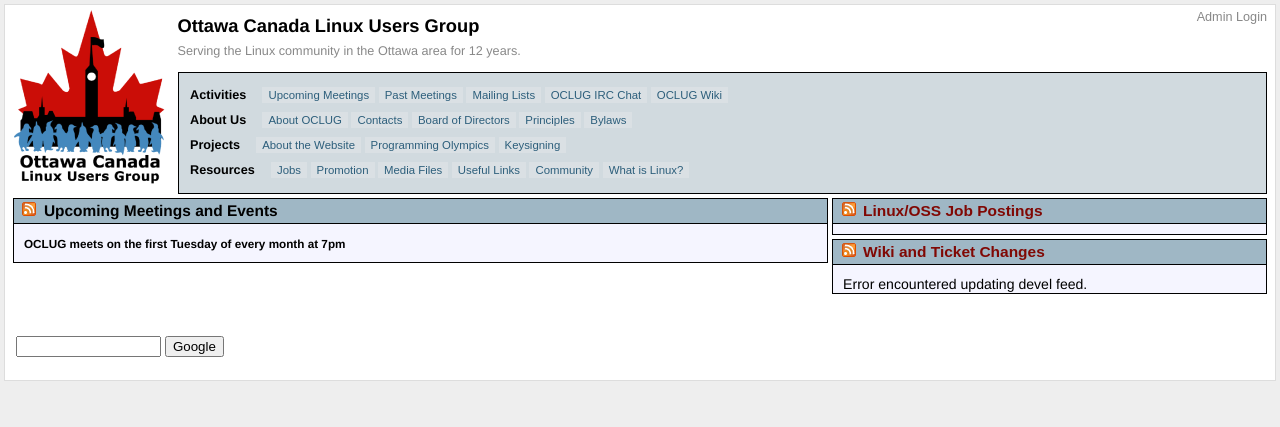
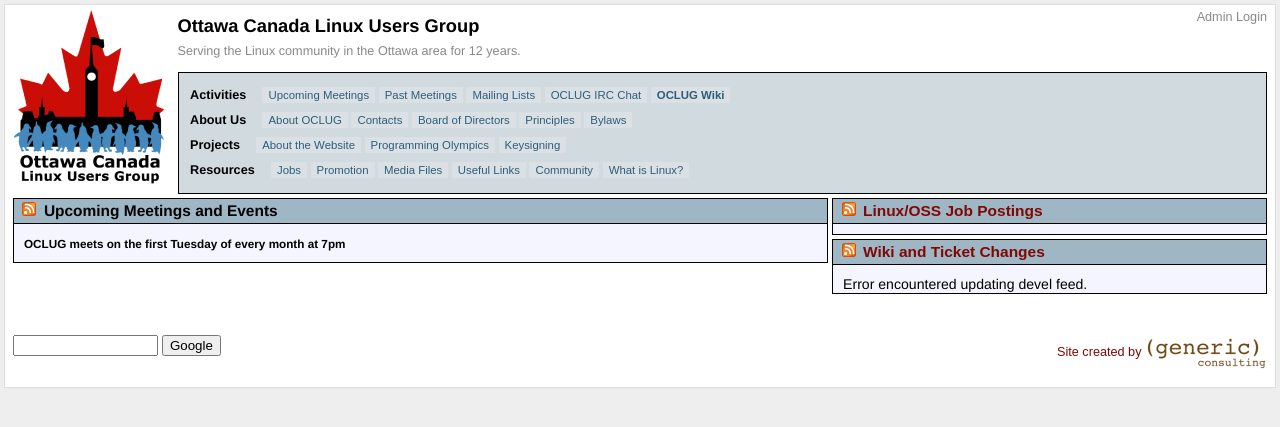
Before and after one commit to wardi/django-user-group, a Django app: template templates/meetings/upcoming.html in a window 1280 px wide. Shown: the top 427 px of the page. Run offline with Django 3.2, Linux system fonts and the light colour scheme; the template is opened without the code that fills it, so the values that code supplies are empty.

Commit message:
point front page "Wiki and Ticket Changes" at devel.oclug.on.ca/timeline, make link to wiki page more prominent, remove python2.3-specific symlink, add shameless plug for genericconsulting.ca
git-svn-id: http://devel.oclug.on.ca/svn/oclug_django_site/trunk@419 1404dbf3-0cdc-0310-83c5-af7e5224839b

```diff
--- a/templates/base_generic.html
+++ b/templates/base_generic.html
@@ -30,7 +30,7 @@
 <li><a href="/past_meetings/">Past Meetings</a></li>
 <li><a href="/mailing_lists/">Mailing Lists</a></li>
 <li><a href="/irc/">OCLUG IRC Chat</a></li>
-<li><a href="http://devel.oclug.on.ca/">OCLUG Wiki</a></li>
+<li><a href="http://devel.oclug.on.ca/"><b>OCLUG Wiki</b></a></li>
 </ul></li>
 <li>About Us
 <ul>
@@ -77,24 +77,20 @@
 <br clear="left">
 <br>
 
+<div class="develitem" style="float: right"><a
+href="http://genericconsulting.ca/">Site created by <img
+style="vertical-align:middle" src="/media/genericconsulting.png"
+alt="Generic Consulting" title="Generic Consulting" /></a></div>
 <div class="center">
 <form method="get" action="http://www.google.com/custom">
-<table cellspacing="0" border="0" style="background: #FFF;">
-<tr valign="top">
-<td>
-</td>
-<td>
 <input type="text" name="q" size="15" maxlength="255" value="" />
 <input type="submit" name="sa" value="Google" />
 <input type="hidden" name="cof" value="T:black;LW:155;L:http://www.oclug.on.ca/images/OCLUG_logo150px.png;LC:blue;LH:149;BGC:#FFFFFF;AH:center;VLC:darkblue;AWFID:eb319a8103d8d72e;" />
 <input type="hidden" name="domains" value="oclug.on.ca" /> <br />
 <input type="hidden" name="sitesearch" value="oclug.on.ca" />
-<br />
-</td>
-</tr>
-</table>
 </form>
 </div>
+<br clear="right" />
 
 </div>
     </body>
--- a/templates/meetings/upcoming.html
+++ b/templates/meetings/upcoming.html
@@ -88,7 +88,8 @@
 <div class="boxtop">
 <a href='{% devel_feed "True" %}'><img align="left" src="/media/rss.png" width="14" height="14" style="margin: 0.3ex 1ex;"
 alt="rss icon" title="devel.oclug.on.ca RSS Feed" /></a><h2
-class="h2boxtop"><a href="http://devel.oclug.on.ca">Wiki and Ticket Changes</a></h2>
+class="h2boxtop"><a href="http://devel.oclug.on.ca/timeline"
+>Wiki and Ticket Changes</a></h2>
 </div>
 <div class="contentbox" style="padding-bottom:0">
 {# render devel.oclug.on.ca feed (see meetings/templatetags/devel_feed.py) #}
```
Also changed, not shown: docroot/media/genericconsulting.png (added), 1 other file.
